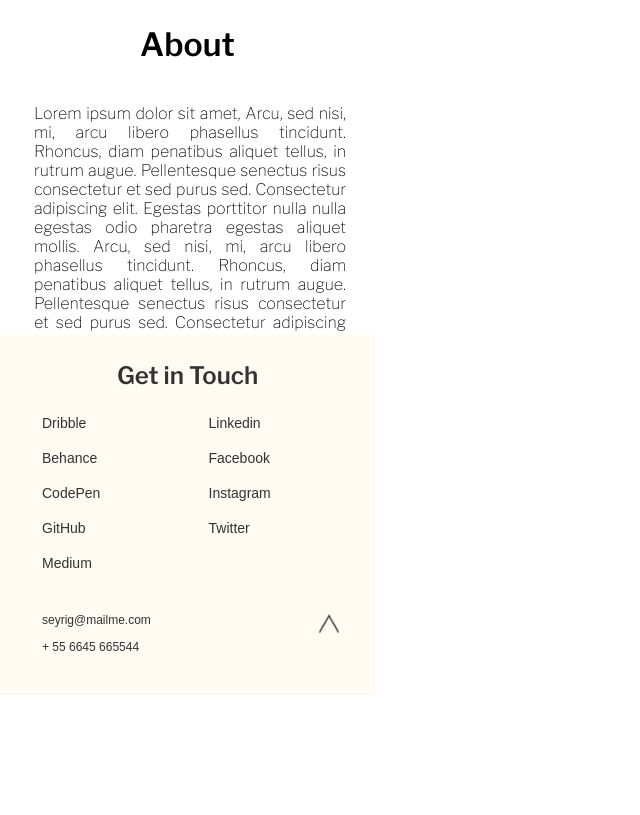
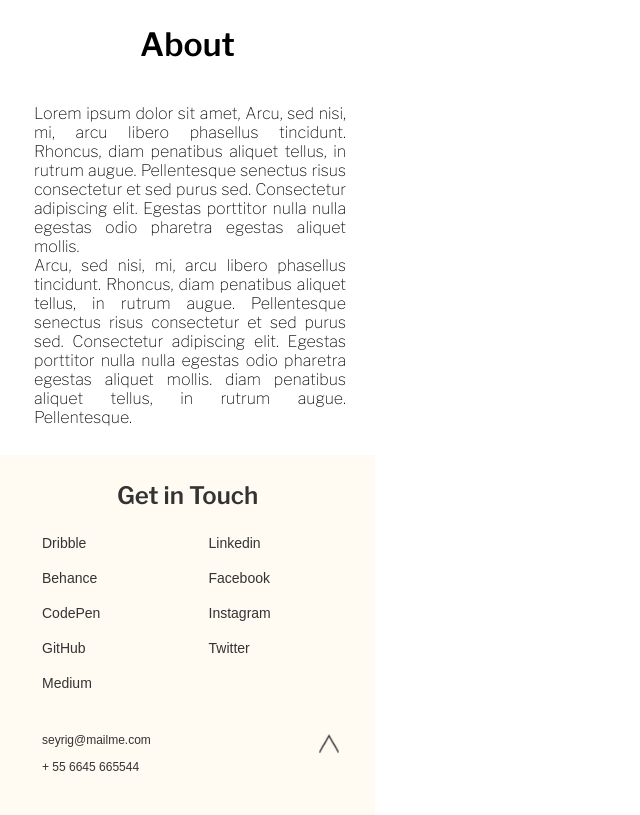
Before and after one commit to silvermiguel96/clase-7, a plain HTML site: page index.html in a window 1280 px wide. Shown: the whole page, without its empty margins (0-640 px from the left). Drawn offline with nearby package versions, Linux system fonts and the light colour scheme.

Commit message:
merge about

```diff
--- a/css/style.css
+++ b/css/style.css
@@ -1,24 +1,6 @@
-/* .portofolio {
-  background-image: url("bg.png");
-  width: 373px;
-  height: 275px;
-}
-
-
-#portofolio {
-    font-family: 'Libre Franklin', sans-serif;
-    font-weight: bold;
-    color: white;
-    width: 116px;
-    height: 29px;
-    left: 129px;
-    top: 36px;
-} */
-
 .about {
     font-family: 'Libre Franklin', sans-serif;
     width: 375px;
-    height: 335px;
     text-align: center;
 }
 
@@ -29,9 +11,9 @@
 }
 #p-about {
     text-align: justify;
-    padding: 0 29px 8px 34px;
+    padding: 0 29px 18px 34px;
+    margin-bottom: 10px;
 }
-
 
 body{
     margin:0;
@@ -106,23 +88,4 @@ footer img{
     height: 20px;
     top:278px;
     left: 319px;
-
-
 }
-
-/* .Footer{
-    width: 375px;
-    height: 360px;
-    padding: 0 42px 0 42px;
-}
-
-.Footer-title h1
-{
-    padding: 25px 0 26px 0;
-}
-
-.Footer-media{
-    display: grid;
-    grid-template-columns: 1fr 1fr ;
-    grid-row-gap:19px
-} */
```
Also changed, not shown: index.html (+1 -8 lines).
